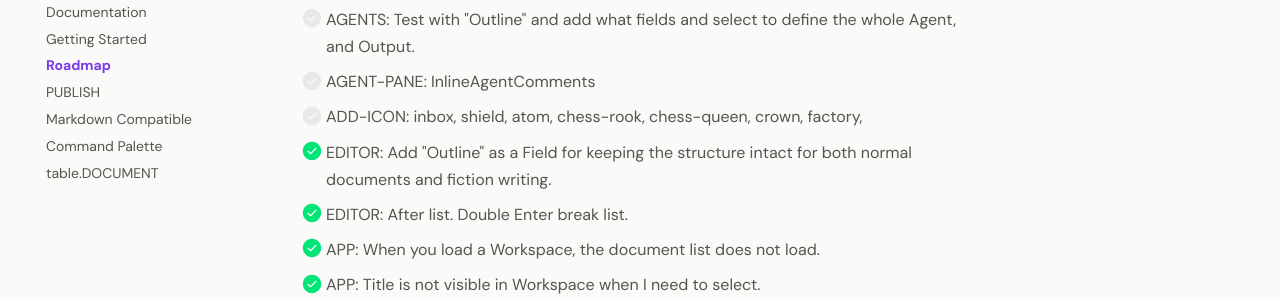
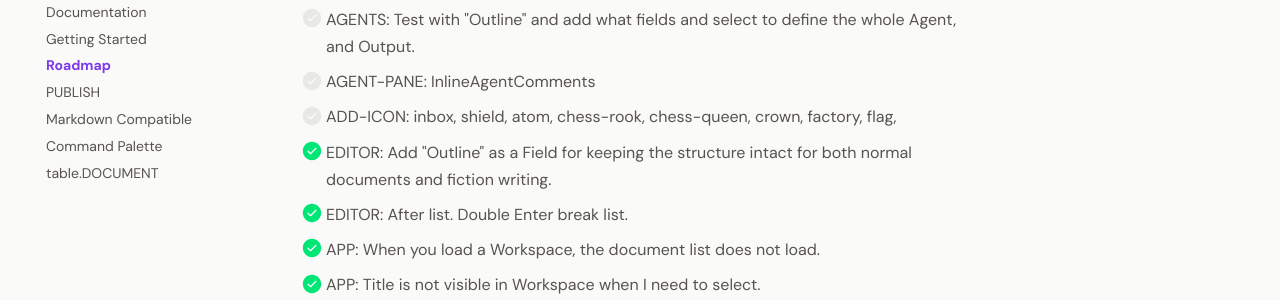
Before and after one commit to larssonhthomas-afk/writebase-docs, an MkDocs documentation site: the page built from docs/009-roadmap.md, in a window 1280 px wide and 900 px high, scrolled down 950 px. Shown: the part 154-454 px from the top of the window. Built offline with MkDocs 1.6.1 and Material for MkDocs 9.7.7, drawn with Linux system fonts in a browser that asks for light colours; some web fonts are replaced.

Commit message:
Update 009-roadmap.md

```diff
--- a/docs/009-roadmap.md
+++ b/docs/009-roadmap.md
@@ -42,7 +42,7 @@ This Backlog has a priority 1-3.
 - [ ] SHORTCUTS: Review keyboard shortcuts.
 - [ ] AGENTS: Test with "Outline" and add what fields and select to define the whole Agent, and Output.
 - [ ] AGENT-PANE: InlineAgentComments
-- [ ] ADD-ICON: inbox, shield, atom, chess-rook, chess-queen, crown, factory,
+- [ ] ADD-ICON: inbox, shield, atom, chess-rook, chess-queen, crown, factory, flag,
 
 - [x] EDITOR: Add "Outline" as a Field for keeping the structure intact for both normal documents and fiction writing.
 - [x] EDITOR: After list. Double Enter break list.
```
